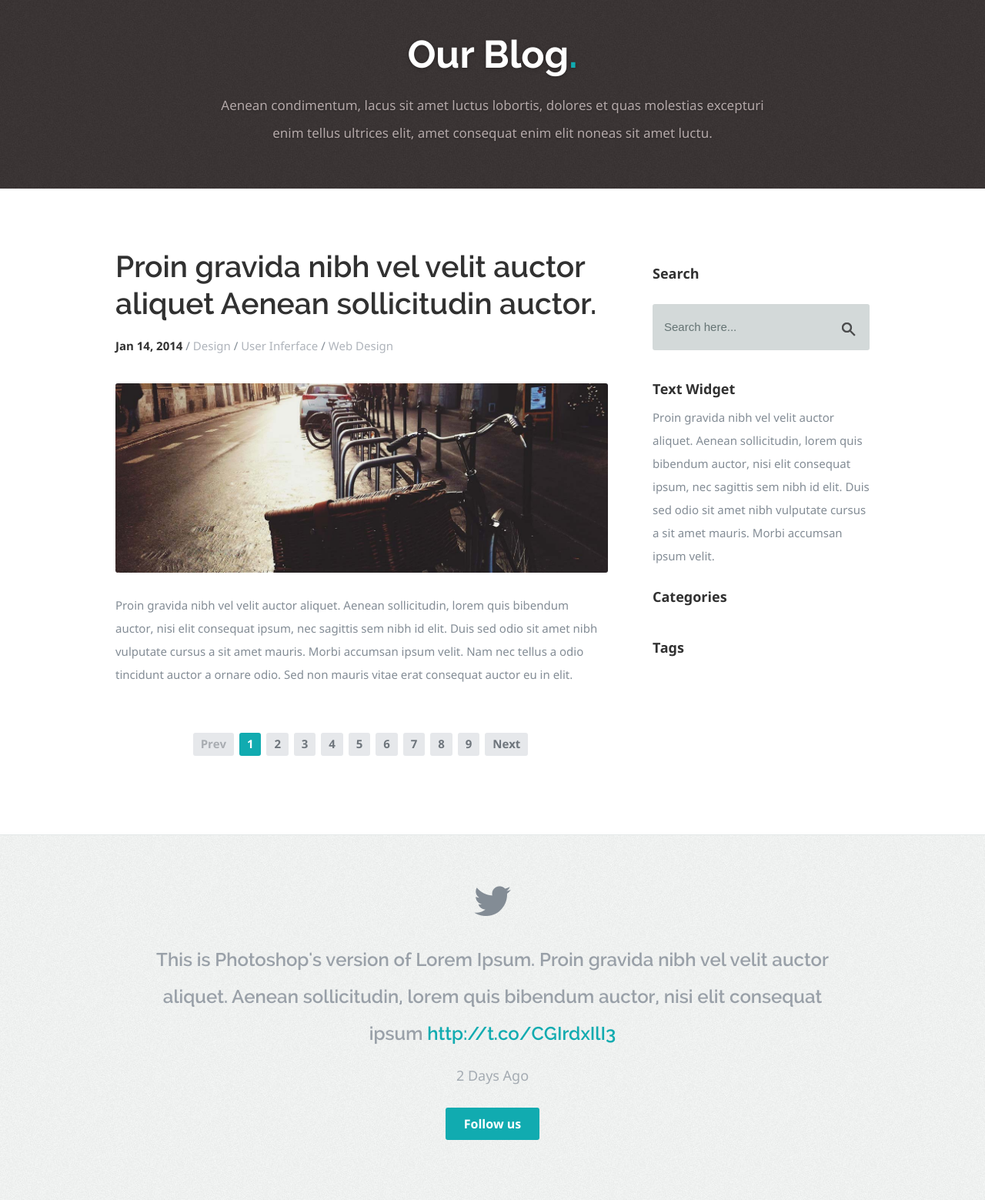
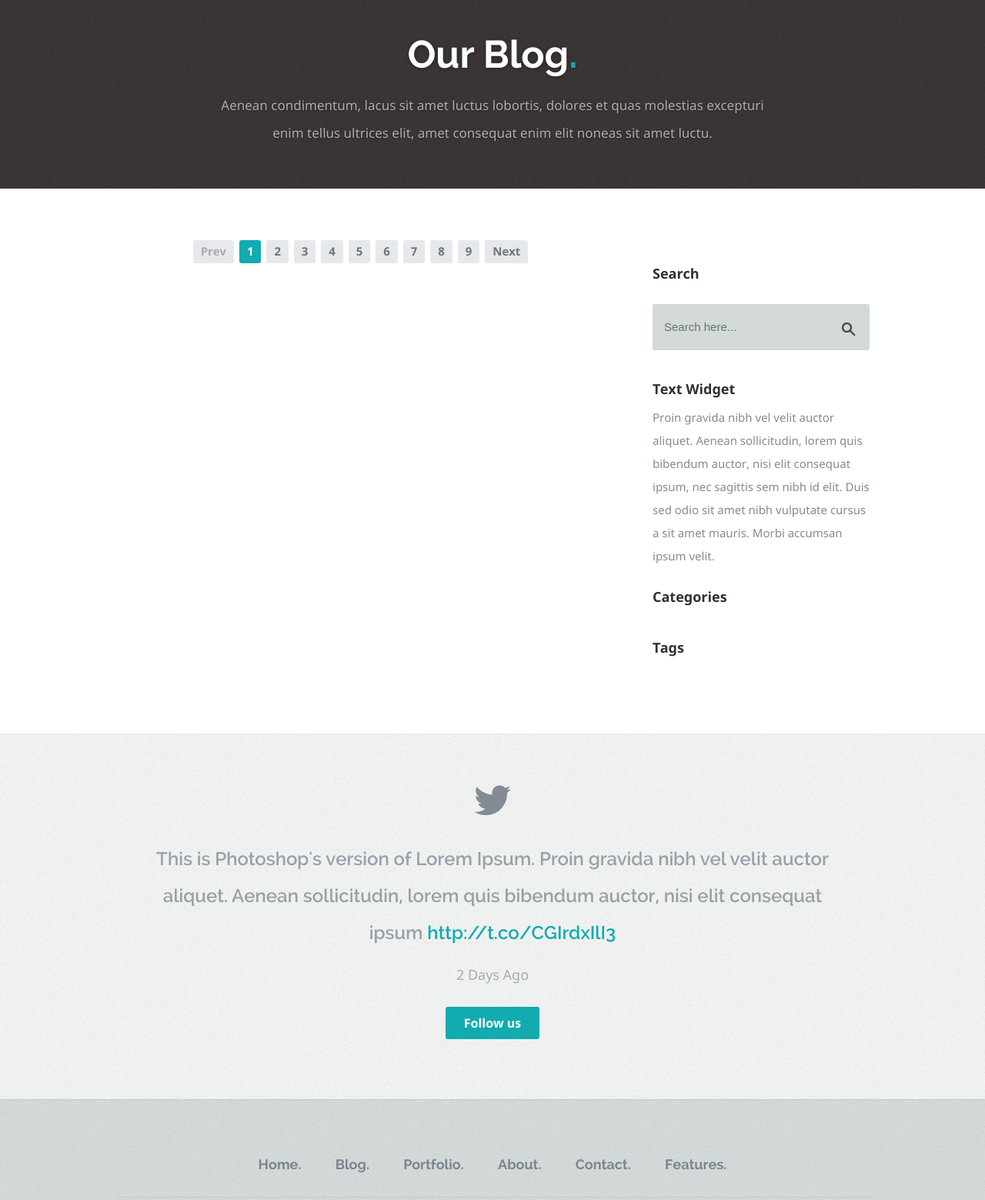
Before and after one commit to Salym7/Sparrow-blog, a PHP site: page /blog.php in a window 1280 px wide. Shown: the part 97-1656 px from the top of the page at 77% size. Run offline with PHP 8.4, Linux system fonts and the light colour scheme; data that the repository does not hold is empty; some libraries are stand-ins or nearby versions.

Commit message:
delet static arcticle

```diff
--- a/blog.php
+++ b/blog.php
@@ -132,40 +132,7 @@ require_once 'config/connect.php';
             <?php
             }
             ?>
-            <article class="post">
 
-               <div class="entry-header cf">
-
-                  <h1><a href="single.php" title="">Proin gravida nibh vel velit auctor aliquet Aenean sollicitudin auctor.</a></h1>
-
-                  <p class="post-meta">
-
-                     <time class="date" datetime="2014-01-14T11:24">Jan 14, 2014</time>
-                     /
-                     <span class="categories">
-                        <a href="#">Design</a> /
-                        <a href="#">User Inferface</a> /
-                        <a href="#">Web Design</a>
-                     </span>
-
-                  </p>
-
-               </div>
-
-               <div class="post-thumb">
-                  <a href="single.php" title=""><img src="images/post-image/post-image-1300x500-01.jpg" alt="post-image" title="post-image"></a>
-               </div>
-
-               <div class="post-content">
-
-                  <p>Proin gravida nibh vel velit auctor aliquet. Aenean sollicitudin, lorem quis bibendum auctor,
-                     nisi elit consequat ipsum, nec sagittis sem nibh id elit. Duis sed odio sit amet nibh vulputate
-                     cursus a sit amet mauris. Morbi accumsan ipsum velit. Nam nec tellus a odio tincidunt auctor a
-                     ornare odio. Sed non mauris vitae erat consequat auctor eu in elit. </p>
-
-               </div>
-
-            </article> <!-- post end -->
 
 
             <!-- Pagination -->
```
